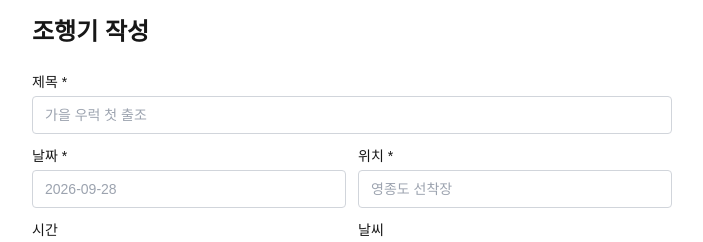
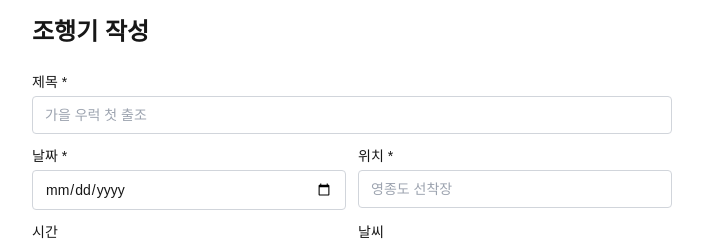
Before and after one commit to leemingl0710/min-project, a Next.js app: page /records/new in a window 1280 px wide. Shown: the top 242 px of the page, without its empty margins (288-991 px from the left). Built offline with nearby package versions, Linux system fonts and the light colour scheme.

Commit message:
feat:조행기 작성 시 날짜 형식 지정

```diff
--- a/src/app/records/new/page.tsx
+++ b/src/app/records/new/page.tsx
@@ -182,12 +182,12 @@ export default function NewRecordPage() {
           <div className="grid grid-cols-2 gap-3">
             <label className="flex flex-col gap-1 text-sm">
               날짜 *
-              {/* 요구사항대로 달력 대신 글자로 입력 */}
+              {/* type="date": 달력에서 날짜를 고른다. 값은 항상 "2026-09-28"(YYYY-MM-DD) 모양으로 들어온다 */}
               <input
+                type="date"
                 className={inputClass}
                 value={date}
                 onChange={(e) => setDate(e.target.value)}
-                placeholder="2026-09-28"
                 required
               />
             </label>
```
